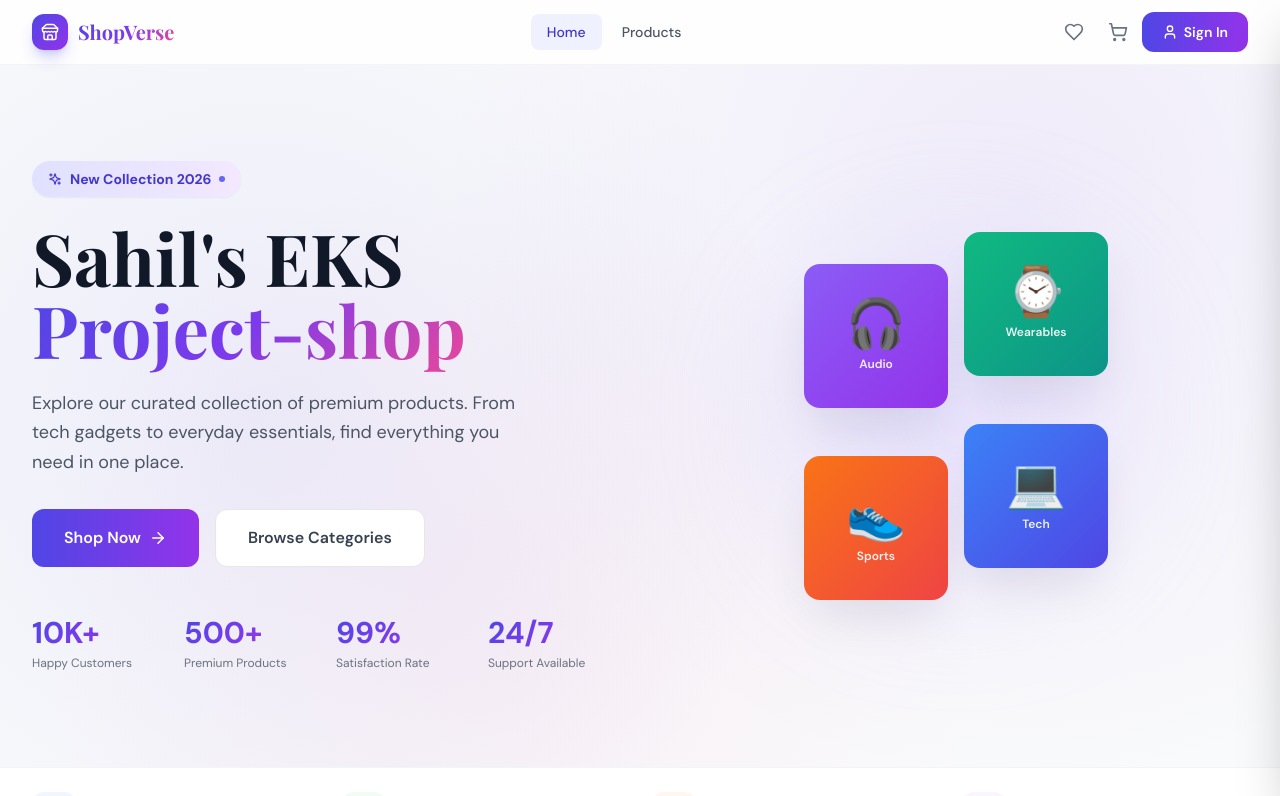
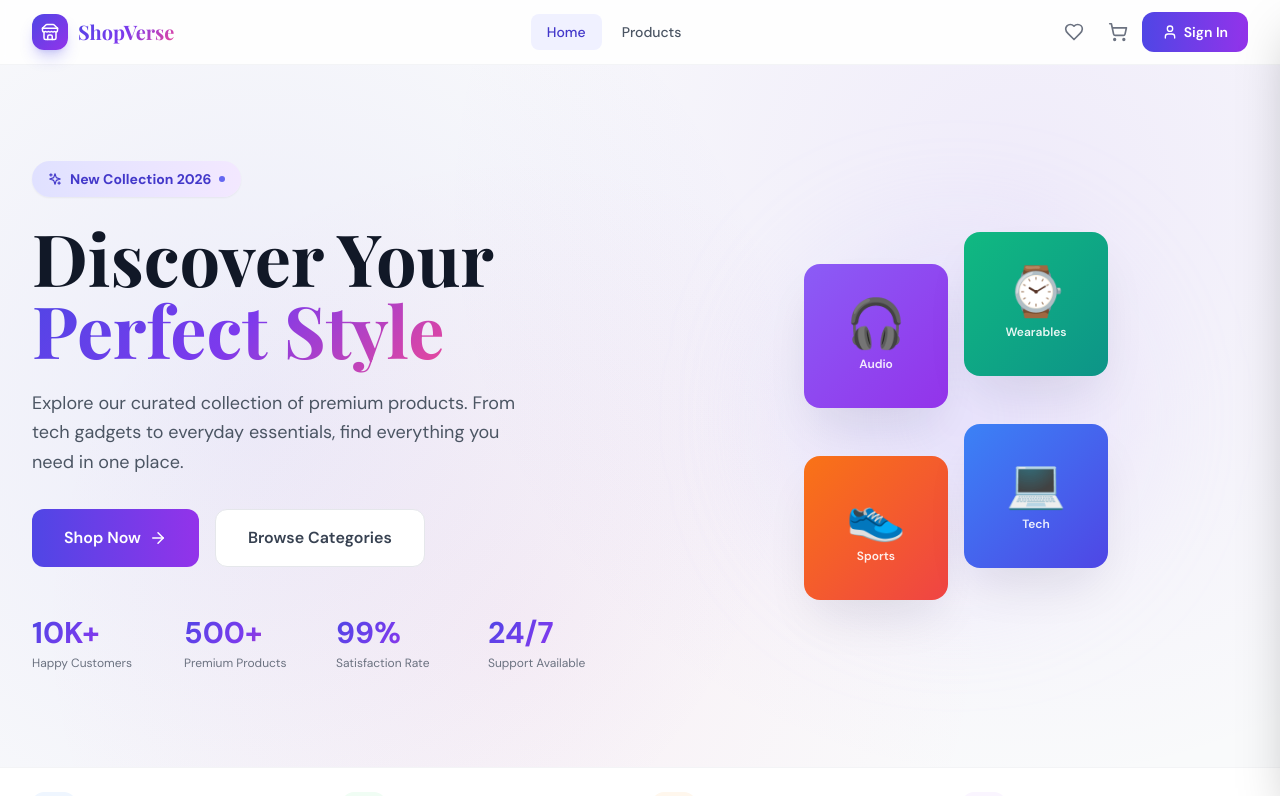
Before and after one commit to sahil-007/shopverse-project, a React (Vite) app in the folder frontend/: page / in a window 1280 px wide. Shown: the top 796 px of the page. Built offline with nearby package versions, Linux system fonts and the light colour scheme; no server answers.

Commit message:
Update homepage title and subtitle text

```diff
--- a/frontend/src/pages/HomePage.jsx
+++ b/frontend/src/pages/HomePage.jsx
@@ -60,9 +60,9 @@ export default function HomePage() {
               </span>
 
               <h1 className="font-display text-5xl lg:text-7xl font-bold text-gray-900 leading-[1.1]">
-                Sahil&#39;s EKS{' '}
+                Discover Your{' '}
                 <span className="gradient-text">
-                  Project-shop
+                  Perfect Style
                 </span>
               </h1>
 
```
